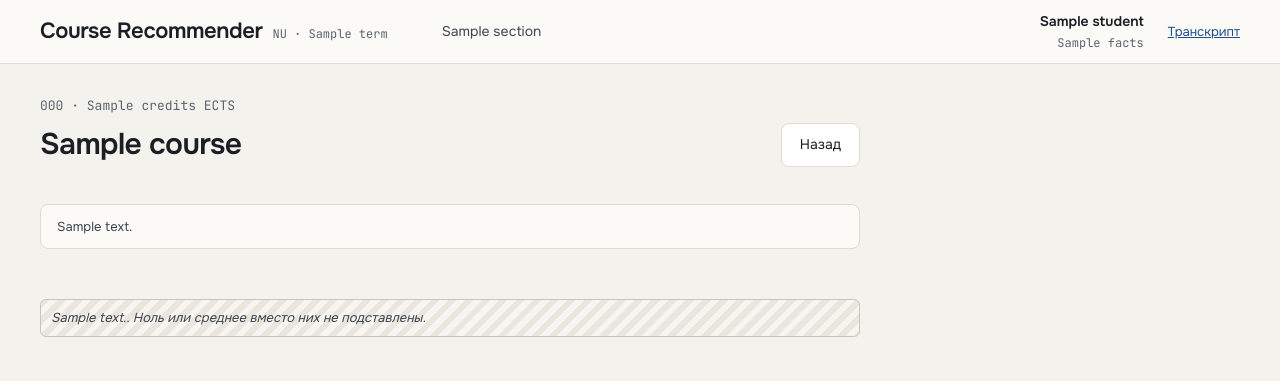
After one commit to Aishayest/course-recommender, a FastAPI app: template src/course_recommender/web/templates/course.html in a window 1280 px wide. The commit adds this page. Shown: the top 381 px of the page. Run offline with FastAPI, Linux system fonts and the light colour scheme; the template is opened without the code that fills it: most values are stand-ins (such as "Sample title", 1, 10 or a date in 2020).

Commit message:
add course statistics screen

```diff
--- a/src/course_recommender/web/app.py
+++ b/src/course_recommender/web/app.py
@@ -230,6 +230,23 @@ def plan_page(request: Request, section: Annotated[list[str] | None, Query()] =
     )
 
 
+@app.get("/course/{code:path}", response_class=HTMLResponse)
+def course_page(request: Request, code: str, back: str = "/courses") -> HTMLResponse:
+    """Чем курс заканчивался у тех, кто его брал."""
+    return page(
+        request,
+        "course.html",
+        course=view.course_page(
+            code,
+            data.grades.get(code),
+            data.catalog.get(code),
+            data.descriptions.get(code),
+        ),
+        back=back if back.startswith("/") else "/courses",
+        active=None,
+    )
+
+
 @app.post("/forget")
 def forget(request: Request) -> RedirectResponse:
     """Убрать транскрипт из памяти."""
--- /dev/null
+++ b/src/course_recommender/web/templates/course.html
@@ -0,0 +1,122 @@
+{% extends "base.html" %}
+{% block title %}{{ course.code }} — статистика{% endblock %}
+
+{% block body %}
+<div class="page" style="max-width: 900px">
+
+  <div class="page__head">
+    <div class="stack">
+      <span class="mono muted" style="font-size: 13px">
+        {{ course.code }}{% if course.credits %} · {{ course.credits }} ECTS{% endif %}
+      </span>
+      <h1 style="font-size: 30px">{{ course.title }}</h1>
+    </div>
+    <a class="button" href="{{ back }}">Назад</a>
+  </div>
+
+  {% if course.description %}
+  <p class="notice">{{ course.description }}</p>
+  {% endif %}
+
+  {% if not course.known %}
+  <p class="missing">{{ course.note }}. Ноль или среднее вместо них не подставлены.</p>
+
+  {% else %}
+  <section class="card" style="display: flex; flex-direction: column; gap: 16px">
+    <div class="stack" style="gap: 4px">
+      <div style="display: flex; align-items: baseline; gap: 10px">
+        <span class="stat stat--l">{{ course.average }}</span>
+        <span style="font-size: 14px; color: var(--ink-2)">средний балл по курсу</span>
+      </div>
+      <span class="muted" style="font-size: 12px">
+        {{ course.terms }} · секций {{ course.sections_count }} · n={{ course.graded }} · из отчётов об оценках
+      </span>
+    </div>
+
+    <div class="sections">
+      <div class="sections__head">
+        <span>Секция</span><span>Средний балл · шкала 0–4</span>
+        <span style="text-align: right">n</span><span style="text-align: right">ушли</span>
+      </div>
+      {% for row in course.rows %}
+      <div class="sections__row {% if row.thin %}sections__row--thin{% endif %}">
+        <span class="mono" style="font-size: 14px; font-weight: 600">{{ row.section }}</span>
+        <div class="stack" style="gap: 5px; min-width: 0">
+          <div style="display: flex; align-items: center; gap: 10px">
+            <div class="scale">
+              <div class="scale__fill" style="width: {{ row.percent }}%"></div>
+              <span class="scale__marker" style="left: {{ course.marker }}%"></span>
+            </div>
+            <span class="mono" style="font-size: 14px; font-weight: 600; width: 36px">{{ row.average }}</span>
+          </div>
+          <span style="font-size: 13px; color: var(--ink-2)">
+            {{ row.teacher or 'преподаватель не указан' }} · {{ row.term }}
+            {%- if row.thin %} · мало данных{% endif %}
+          </span>
+        </div>
+        <span class="mono" style="font-size: 13px; text-align: right">{{ row.n }}</span>
+        <span class="mono" style="font-size: 13px; text-align: right">{{ row.withdrew }}</span>
+      </div>
+      {% endfor %}
+      <span class="muted" style="font-size: 12px; margin-top: 4px">
+        Вертикальная метка — средний по курсу ({{ course.average }}).
+      </span>
+    </div>
+  </section>
+
+  {% if course.spread %}
+  <section class="notice notice--blue" style="display: flex; flex-direction: column; gap: 6px">
+    <span style="font-size: 14px; font-weight: 600">Разброс между секциями — {{ course.spread }} балла</span>
+    <span style="font-size: 13px; line-height: 1.5">
+      {% if course.spread_matters %}
+      Выбор секции здесь заметен. Для сравнения: по всем курсам медиана разброса {{ course.median_spread }},
+      у 22% курсов он больше 0.5.
+      {% else %}
+      Секции идут ровно: по всем курсам медиана разброса {{ course.median_spread }}, здесь не больше.
+      {% endif %}
+    </span>
+  </section>
+  {% endif %}
+
+  <div class="columns" style="grid-template-columns: repeat(2, minmax(0, 1fr))">
+
+    <section class="card" style="display: flex; flex-direction: column; gap: 12px">
+      <h2 class="label">По семестрам</h2>
+      <div class="rows">
+        {% for term in course.by_term %}
+        <div class="row">
+          <div class="row__top">
+            <span class="mono" style="font-size: 13px">{{ term.term }}</span>
+            <span class="mono" style="font-size: 14px; font-weight: 600">{{ term.average }}</span>
+          </div>
+          <span class="row__detail">секций {{ term.sections }} · n={{ term.n }}</span>
+        </div>
+        {% endfor %}
+      </div>
+      <p class="muted" style="margin: 0; font-size: 12px">
+        Это статистика курса, а не прогноз вашей оценки.
+      </p>
+    </section>
+
+    <section class="card" style="display: flex; flex-direction: column; gap: 12px">
+      <h2 class="label">По преподавателям</h2>
+      <div class="rows">
+        {% for teacher in course.teachers %}
+        <div class="row">
+          <div class="row__top">
+            <span style="font-size: 14px">{{ teacher.name }}</span>
+            <span class="mono" style="font-size: 14px; font-weight: 600">{{ teacher.average }}</span>
+          </div>
+          <span class="row__detail">n={{ teacher.n }}</span>
+        </div>
+        {% endfor %}
+      </div>
+      <p class="muted" style="margin: 0; font-size: 12px">
+        Имена взяты из расписания того же семестра: в отчёте об оценках их нет, есть только номер секции.
+      </p>
+    </section>
+
+  </div>
+  {% endif %}
+</div>
+{% endblock %}
--- a/src/course_recommender/web/templates/courses.html
+++ b/src/course_recommender/web/templates/courses.html
@@ -82,7 +82,7 @@
             <span class="course__rank">#{{ course.rank }}</span>
             <span>{{ course.code }}</span><span>·</span><span>{{ course.credits }} ECTS</span>
           </div>
-          <h3>{{ course.title or course.code }}</h3>
+          <h3><a href="/course/{{ course.code }}?back=/courses" style="color: inherit; text-decoration: none">{{ course.title or course.code }}</a></h3>
           <p class="course__why">{{ course.why }}</p>
         </div>
         <div class="course__score">
--- a/src/course_recommender/web/templates/plan.html
+++ b/src/course_recommender/web/templates/plan.html
@@ -91,7 +91,7 @@
                 <span class="mono" style="font-size: 13px; font-weight: 600">{{ item.code }}{% if item.label %} · {{ item.label }}{% endif %}</span>
                 <span class="mono muted" style="font-size: 12px">{{ item.credits }} ECTS</span>
               </div>
-              <span style="font-size: 15px; font-weight: 500">{{ item.title or item.code }}</span>
+              <a href="/course/{{ item.code }}?back=/plan" style="font-size: 15px; font-weight: 500; color: inherit">{{ item.title or item.code }}</a>
               <span style="font-size: 13px; color: var(--ink-2)">
                 {{ item.time }}{% if item.teachers %} · ведёт {{ item.teachers }}{% endif %}
               </span>
--- a/src/course_recommender/web/view.py
+++ b/src/course_recommender/web/view.py
@@ -600,3 +600,87 @@ def shadows_dict_methods(payload: dict) -> set[str]:
                 if isinstance(item, dict):
                     found |= shadows_dict_methods(item)
     return found
+
+
+# Секция, где оценок меньше этого, показывается бледнее: по десятку
+# человек средний балл говорит мало.
+THIN_SECTION = 15
+# Разброс между секциями по университету — для сравнения.
+MEDIAN_SPREAD = 0.25
+
+
+def _section_row(section, scale: float) -> dict:
+    """Строка таблицы секций."""
+    return {
+        "section": section.section,
+        "term": section.term,
+        "average": f"{section.average:.2f}",
+        "percent": round(section.average / scale * 100),
+        "median": f"{section.median:.2f}",
+        "n": section.graded,
+        "withdrew": f"{section.withdrew:.1f}%",
+        "teacher": ", ".join(section.instructors) or "",
+        "thin": section.graded < THIN_SECTION,
+    }
+
+
+def course_page(code: str, grades, entry=None, description=None) -> dict:
+    """Статистика курса по секциям.
+
+    Разброс считается внутри семестра: между семестрами меняется состав
+    студентов, а внутри одного секции идут по одной программе, и разница —
+    это про то, кто ведёт.
+    """
+    title = (description.title if description else "") or (entry.title if entry else "") or code
+    page = {
+        "code": code,
+        "title": title,
+        "credits": (entry.credits_ects if entry else None) or (
+            description.credits_ects if description else None
+        ),
+        "description": description.description if description else "",
+        "known": grades is not None and grades.average is not None,
+    }
+    if not page["known"]:
+        page["note"] = "отчётов об оценках по этому курсу нет"
+        return page
+
+    scale = 4.0
+    rows = [
+        _section_row(section, scale)
+        for section in sorted(grades.sections, key=lambda s: (s.term, s.section))
+    ]
+    spread = grades.spread()
+
+    by_term = []
+    for term in grades.terms:
+        sections = [s for s in grades.sections if s.term == term and s.graded]
+        graded = sum(s.graded for s in sections)
+        if graded:
+            by_term.append(
+                {
+                    "term": term,
+                    "average": f"{sum(s.average * s.graded for s in sections) / graded:.2f}",
+                    "n": graded,
+                    "sections": len(sections),
+                }
+            )
+
+    page |= {
+        "average": f"{grades.average:.2f}",
+        "marker": round(grades.average / scale * 100),
+        "graded": grades.graded,
+        "sections_count": len(grades.sections),
+        "terms": ", ".join(grades.terms),
+        "rows": rows,
+        "risky": f"{grades.risky:.0f}" if grades.risky is not None else None,
+        "spread": f"{spread:.2f}" if spread else None,
+        "spread_matters": bool(spread and spread > MEDIAN_SPREAD),
+        "median_spread": f"{MEDIAN_SPREAD:.2f}",
+        "by_term": by_term,
+        "teachers": [
+            {"name": record.name, "average": f"{record.average:.2f}", "n": record.graded}
+            for record in grades.instructors()
+        ],
+    }
+    return page
```
Also changed, not shown: src/course_recommender/web/static/app.css (+32 -0 lines), tests/test_course_view.py (added, +91 -0 lines), tests/test_web.py (+11 -0 lines), README.md.
